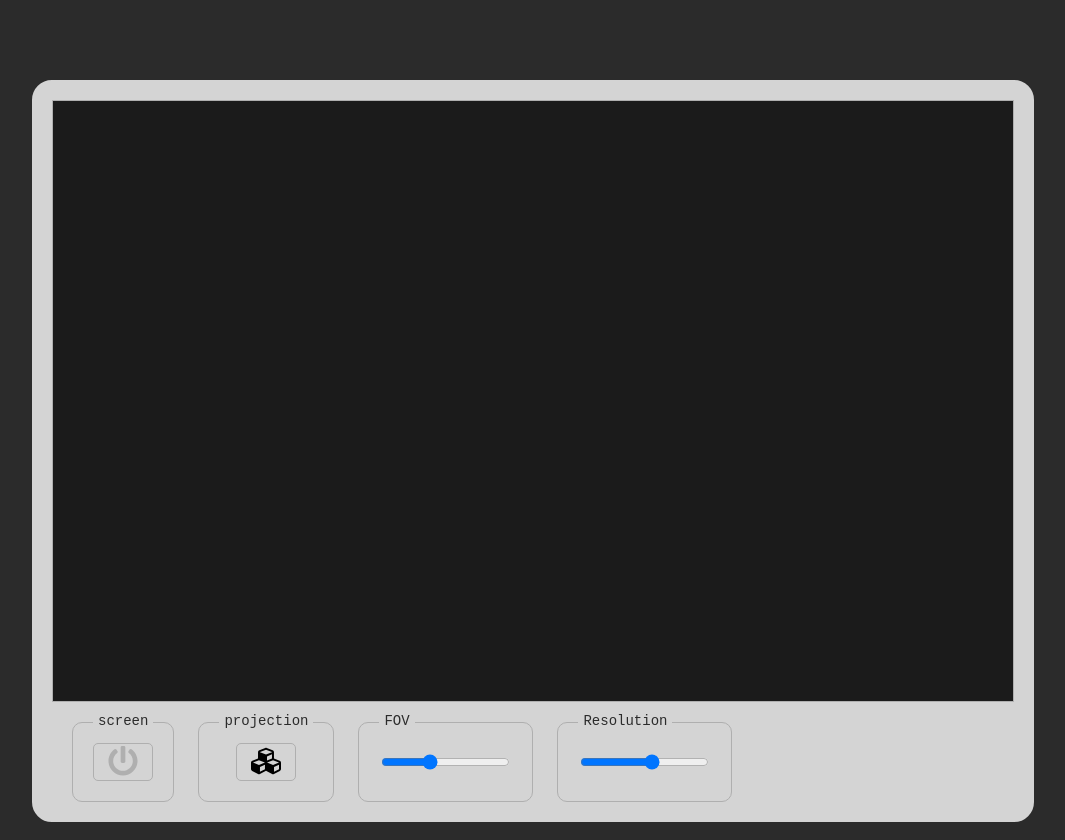
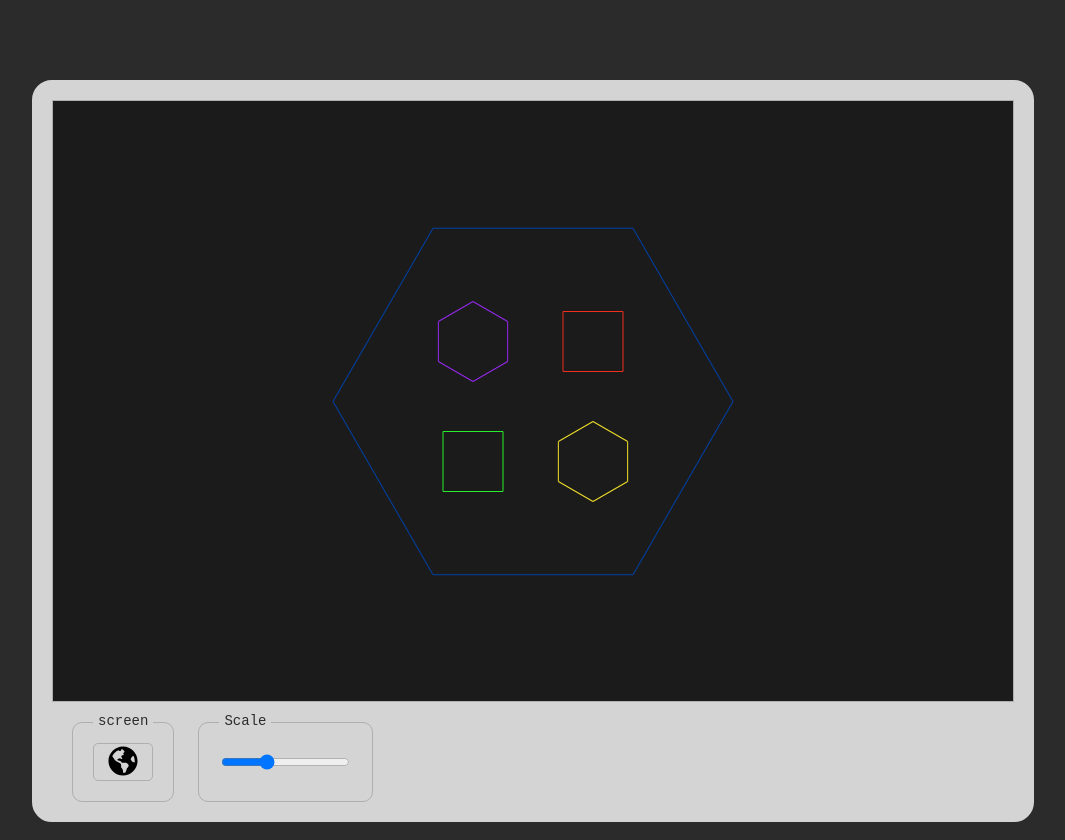
Before and after one commit to ivoelbert/react-raycaster, a React (Create React App) app: page / in a window 1280 px wide. Both pictures are taken after a click on the button 230 px from the left and 762 px from the top of the page. Shown: the whole page, without its empty margins (107-1172 px from the left). Built offline with nearby package versions, Linux system fonts and the light colour scheme.

Commit message:
Added scene viewer

```diff
--- a/src/components/controls/controls.tsx
+++ b/src/components/controls/controls.tsx
@@ -2,24 +2,75 @@ import React from 'react';
 import { ProjectionControls } from './projectionControls';
 import { FovControls } from './fovControls';
 import { ScreenSwitch } from './screenSwitch';
+import { ResolutionControls } from './resolutionControls';
 
 import './controls.css';
-import { ResolutionControls } from './resolutionControls';
+import { SceneScaleControls } from './sceneScaleControls';
 
 interface ControlsProps {
-    isScreenOn: boolean;
+    isInGame: boolean;
     resolution: number;
+    sceneScale: number;
     toggleScreen(): void;
     setResolution: React.Dispatch<React.SetStateAction<number>>;
+    setSceneScale: React.Dispatch<React.SetStateAction<number>>;
 }
 
 export function Controls(props: ControlsProps): JSX.Element {
     return (
         <div className="controls-container">
-            <ScreenSwitch isScreenOn={props.isScreenOn} toggleScreen={props.toggleScreen} />
+            <ScreenSwitch isInGame={props.isInGame} toggleScreen={props.toggleScreen} />
+            <EitherGameOrViewerControls
+                isInGame={props.isInGame}
+                resolution={props.resolution}
+                setResolution={props.setResolution}
+                sceneScale={props.sceneScale}
+                setSceneScale={props.setSceneScale}
+            />
+        </div>
+    );
+}
+
+interface EitherGameOrViewerControlsProps {
+    isInGame: boolean;
+    resolution: number;
+    sceneScale: number;
+    setResolution: React.Dispatch<React.SetStateAction<number>>;
+    setSceneScale: React.Dispatch<React.SetStateAction<number>>;
+}
+
+function EitherGameOrViewerControls(props: EitherGameOrViewerControlsProps): JSX.Element {
+    if (props.isInGame) {
+        return <GameControls resolution={props.resolution} setResolution={props.setResolution} />;
+    } else {
+        return <ViewerControls sceneScale={props.sceneScale} setSceneScale={props.setSceneScale} />;
+    }
+}
+
+interface GameControlsProps {
+    resolution: number;
+    setResolution: React.Dispatch<React.SetStateAction<number>>;
+}
+
+function GameControls(props: GameControlsProps): JSX.Element {
+    return (
+        <>
             <ProjectionControls />
             <FovControls />
             <ResolutionControls resolution={props.resolution} setResolution={props.setResolution} />
-        </div>
+        </>
     );
 }
+
+interface ViewerControlsProps {
+    sceneScale: number;
+    setSceneScale: React.Dispatch<React.SetStateAction<number>>;
+}
+
+function ViewerControls(props: ViewerControlsProps): JSX.Element {
+    return (
+        <>
+            <SceneScaleControls sceneScale={props.sceneScale} setSceneScale={props.setSceneScale} />
+        </>
+    );
+}
--- /dev/null
+++ b/src/components/controls/sceneScaleControls.tsx
@@ -0,0 +1,32 @@
+import React, { ChangeEvent } from 'react';
+import { ControlsSection } from './controlsSection';
+
+export const MIN_SCENE_SCALE = 5;
+export const MAX_SCENE_SCALE = 50;
+export const DEFAULT_SCENE_SCALE = 20;
+
+interface SceneScaleControlsProps {
+    sceneScale: number;
+    setSceneScale: React.Dispatch<React.SetStateAction<number>>;
+}
+
+export function SceneScaleControls(props: SceneScaleControlsProps): JSX.Element {
+    const onChange = (e: ChangeEvent<HTMLInputElement>): void => {
+        const newValue = Number(e.target.value);
+        props.setSceneScale(newValue);
+    };
+
+    return (
+        <ControlsSection title="Scale">
+            <div className="slider-container">
+                <input
+                    type="range"
+                    min={String(MIN_SCENE_SCALE)}
+                    max={String(MAX_SCENE_SCALE)}
+                    value={props.sceneScale}
+                    onChange={onChange}
+                />
+            </div>
+        </ControlsSection>
+    );
+}
--- a/src/components/controls/screenSwitch.tsx
+++ b/src/components/controls/screenSwitch.tsx
@@ -1,31 +1,21 @@
 import { FontAwesomeIcon } from '@fortawesome/react-fontawesome';
-import React, { CSSProperties } from 'react';
+import React from 'react';
 import { ControlsSection } from './controlsSection';
-import { faPowerOff } from '@fortawesome/free-solid-svg-icons';
+import { faGhost, faGlobeAmericas } from '@fortawesome/free-solid-svg-icons';
 
 interface ScreenSwitchProps {
-    isScreenOn: boolean;
+    isInGame: boolean;
     toggleScreen(): void;
 }
 
 export function ScreenSwitch(props: ScreenSwitchProps): JSX.Element {
+    const icon = props.isInGame ? faGhost : faGlobeAmericas;
+
     return (
         <ControlsSection title="screen">
             <button className="control-toggle" onClick={props.toggleScreen}>
-                <ScreenSwitchIcon isScreenOn={props.isScreenOn} />
+                <FontAwesomeIcon icon={icon} />
             </button>
         </ControlsSection>
     );
 }
-
-interface ScreenSwitchIconProps {
-    isScreenOn: boolean;
-}
-
-function ScreenSwitchIcon(props: ScreenSwitchIconProps): JSX.Element {
-    const style: CSSProperties = {
-        color: props.isScreenOn ? '#2b2b2b' : '#afafaf',
-    };
-
-    return <FontAwesomeIcon style={style} icon={faPowerOff} />;
-}
--- a/src/components/screen.tsx
+++ b/src/components/screen.tsx
@@ -1,24 +1,27 @@
 import React from 'react';
+import { GameComponent } from '../raycaster/renderer';
+import { SceneViewer } from '../raycaster/sceneViewer/viewer';
 
 import './screen.css';
 
 interface ScreenProps {
-    isOn: boolean;
-    children: React.ReactNode;
+    resolution: number;
+    sceneScale: number;
+    isInGame: boolean;
 }
 
 export function Screen(props: ScreenProps): JSX.Element {
-    if (props.isOn) {
-        return <div className="screen">{props.children}</div>;
+    if (props.isInGame) {
+        return (
+            <div className="screen">
+                <GameComponent resolution={props.resolution} />
+            </div>
+        );
     } else {
         return (
             <div className="screen">
-                <OffScreen />
+                <SceneViewer sceneScale={props.sceneScale} />
             </div>
         );
     }
 }
-
-function OffScreen(): JSX.Element {
-    return <div className="off-screen" />;
-}
--- a/src/components/screenWithControls.tsx
+++ b/src/components/screenWithControls.tsx
@@ -1,29 +1,30 @@
 import React, { useState } from 'react';
 import { Screen } from './screen';
 import { Controls } from './controls/controls';
-import { GameComponent } from '../raycaster/renderer';
 import { DEFAULT_RESOLUTION } from './controls/resolutionControls';
+import { DEFAULT_SCENE_SCALE } from './controls/sceneScaleControls';
 
 import './screenWithControls.css';
 
 export function ScreenWithControls(): JSX.Element {
-    const [isScreenOn, setIsScreenOn] = useState<boolean>(true);
+    const [isInGame, setIsInGame] = useState<boolean>(true);
     const [resolution, setResolution] = useState<number>(DEFAULT_RESOLUTION);
+    const [sceneScale, setSceneScale] = useState<number>(DEFAULT_SCENE_SCALE);
 
     const toggleScreen = () => {
-        setIsScreenOn((isOn) => !isOn);
+        setIsInGame((inGame) => !inGame);
     };
 
     return (
         <div className="screen-frame">
-            <Screen isOn={isScreenOn}>
-                <GameComponent resolution={resolution} />
-            </Screen>
+            <Screen isInGame={isInGame} resolution={resolution} sceneScale={sceneScale} />
             <Controls
-                isScreenOn={isScreenOn}
+                isInGame={isInGame}
                 toggleScreen={toggleScreen}
                 resolution={resolution}
                 setResolution={setResolution}
+                sceneScale={sceneScale}
+                setSceneScale={setSceneScale}
             />
         </div>
     );
--- a/src/raycaster/camera.ts
+++ b/src/raycaster/camera.ts
@@ -2,12 +2,12 @@ import { Point } from './point';
 import { Bar } from './bar';
 import { RayCaster, Intersection } from './raycaster';
 import { Scene } from './scene';
-import { mapLinear, createArray, degToRad } from './utils';
+import { mapLinear, createArray, degToRad, isNotNil } from './utils';
 import { CORRECTED_PROJECTION, Projection } from './projection';
 
 export const MIN_FOV = 50;
 export const MAX_FOV = 120;
-export const DEFAULT_FOV = 75;
+export const DEFAULT_FOV = 90;
 
 const RAD_MIN_FOV = degToRad(MIN_FOV);
 const RAD_MAX_FOV = degToRad(MAX_FOV);
@@ -57,19 +57,17 @@ export class Camera {
         return createArray(resolution, (idx) => {
             const ang = mapLinear(idx, 0, resolution - 1, minAng, maxAng);
 
-            const intersections = scene.traverse((boundary) => {
-                return raycaster.castAtAngle(this.angle + ang, boundary);
-            });
+            const intersections = scene
+                .traverse((boundary) => {
+                    return raycaster.castAtAngle(this.angle + ang, boundary);
+                })
+                .filter(isNotNil);
 
-            const nonNilIntersections = intersections.filter(
-                (intersection) => intersection !== null
-            ) as Intersection[];
-
-            if (nonNilIntersections.length === 0) {
+            if (intersections.length === 0) {
                 return new Bar(0, '#000000');
             }
 
-            const closest = closestIntersection(nonNilIntersections);
+            const closest = closestIntersection(intersections);
             const height = heightMultiplier * this.projection(closest.distance, ang);
 
             return new Bar(height, closest.boundary.color);
--- a/src/raycaster/game.ts
+++ b/src/raycaster/game.ts
@@ -6,12 +6,12 @@ import { Projection } from './projection';
 import { Controls } from './controls';
 
 export class Game {
-    private scene: Scene;
+    private internalScene: Scene;
     private camera: Camera;
     private internalControls: Controls;
 
     constructor() {
-        this.scene = new Scene(LEVEL1);
+        this.internalScene = new Scene(LEVEL1);
         this.camera = new Camera();
         this.internalControls = new Controls(this.camera);
     }
@@ -20,9 +20,13 @@ export class Game {
         return this.internalControls;
     }
 
+    get scene(): Scene {
+        return this.internalScene;
+    }
+
     render(resolution: number): Bar[] {
         this.controls.update();
-        return this.camera.render(this.scene, resolution);
+        return this.camera.render(this.internalScene, resolution);
     }
 
     setProjection(projection: Projection): void {
--- a/src/raycaster/renderer.tsx
+++ b/src/raycaster/renderer.tsx
@@ -4,7 +4,7 @@ import { useGame } from './gameContext';
 import { useControls } from './useControls';
 
 // Returns an array of refs, map them into divs inside a container
-function useBarRefs(resolution: number) {
+function useGameRefs(resolution: number) {
     const game = useGame();
     const refs = useMemo(() => {
         return createArray(resolution, () => {
@@ -49,7 +49,7 @@ interface GameComponentProps {
 export function GameComponent(props: GameComponentProps): JSX.Element {
     useControls();
 
-    const refs = useBarRefs(props.resolution);
+    const refs = useGameRefs(props.resolution);
     const bars = refs.map((ref, idx) => {
         return <div ref={ref} key={idx} />;
     });
--- /dev/null
+++ b/src/raycaster/sceneViewer/viewer.css
@@ -0,0 +1,14 @@
+.scene-container {
+    width: 100%;
+    height: 100%;
+    position: relative;
+    background-color: #1b1b1b;
+}
+
+.scene-boundary {
+    position: absolute;
+    height: 1px;
+    transform-origin: left center;
+    top: 50%;
+    left: 50%;
+}
--- /dev/null
+++ b/src/raycaster/sceneViewer/viewer.tsx
@@ -0,0 +1,30 @@
+import React, { CSSProperties } from 'react';
+import { useGame } from '../gameContext';
+import { Vector } from '../vector';
+
+import './viewer.css';
+
+interface SceneViewerProps {
+    sceneScale: number;
+}
+
+export function SceneViewer(props: SceneViewerProps): JSX.Element {
+    const { scene } = useGame();
+    const scale = props.sceneScale;
+
+    const divs = scene.traverse((boundary) => {
+        const [length, angle] = Vector.fromBoundary(boundary).toPolar();
+        const px = boundary.a.x * scale;
+        const py = boundary.a.y * scale;
+
+        const style: CSSProperties = {
+            width: `${length * scale}px`,
+            transform: `translate(${px}px, ${py}px) rotate(${angle}rad)`,
+            backgroundColor: boundary.color,
+        };
+
+        return <div className="scene-boundary" style={style} />;
+    });
+
+    return <div className="scene-container">{divs}</div>;
+}
--- a/src/raycaster/utils.ts
+++ b/src/raycaster/utils.ts
@@ -29,7 +29,7 @@ export const ANGLES = {
     left: Math.PI,
 };
 
-const DEG_TO_RAD_RATIO = 0.01745329251;
+const DEG_TO_RAD_RATIO = Math.PI / 180;
 export function degToRad(angle: number): number {
     return angle * DEG_TO_RAD_RATIO;
 }
@@ -38,6 +38,10 @@ export type nil = null | undefined;
 
 export function isNil<T>(value: T | nil): value is nil {
     return value === null || value === undefined;
+}
+
+export function isNotNil<T>(value: T | nil): value is T {
+    return value !== null && value !== undefined;
 }
 
 export function assertExists<T>(value: T | nil): asserts value is T {
@@ -49,3 +53,9 @@ export function assertExists<T>(value: T | nil): asserts value is T {
 export function assertUnreachable(msg: string, value: never): never {
     throw new Error(`${msg} ${value}`);
 }
+
+export function assertCondition(condition: boolean): asserts condition is true {
+    if (!condition) {
+        throw new Error('Unexpected false condition');
+    }
+}
--- a/src/raycaster/vector.ts
+++ b/src/raycaster/vector.ts
@@ -1,5 +1,14 @@
+import { Boundary } from './boundary';
+import { assertCondition } from './utils';
+
+const EPSILON_ZERO_VECTOR = 0.00001;
+
 export class Vector {
     constructor(readonly x: number, readonly y: number) {}
+
+    static fromBoundary(boundary: Boundary): Vector {
+        return new Vector(boundary.b.x - boundary.a.x, boundary.b.y - boundary.a.y);
+    }
 
     add(v: Vector): Vector {
         return new Vector(this.x + v.x, this.y + v.y);
@@ -17,4 +26,16 @@ export class Vector {
     length(): number {
         return Math.sqrt(this.x * this.x + this.y * this.y);
     }
+
+    angle(): number {
+        return Math.atan2(this.y, this.x);
+    }
+
+    // Returns the polar coordinates for a vector [length, angle]
+    toPolar(): [number, number] {
+        const length = this.length();
+        assertCondition(length > EPSILON_ZERO_VECTOR);
+        const angle = this.angle();
+        return [length, angle];
+    }
 }
```
